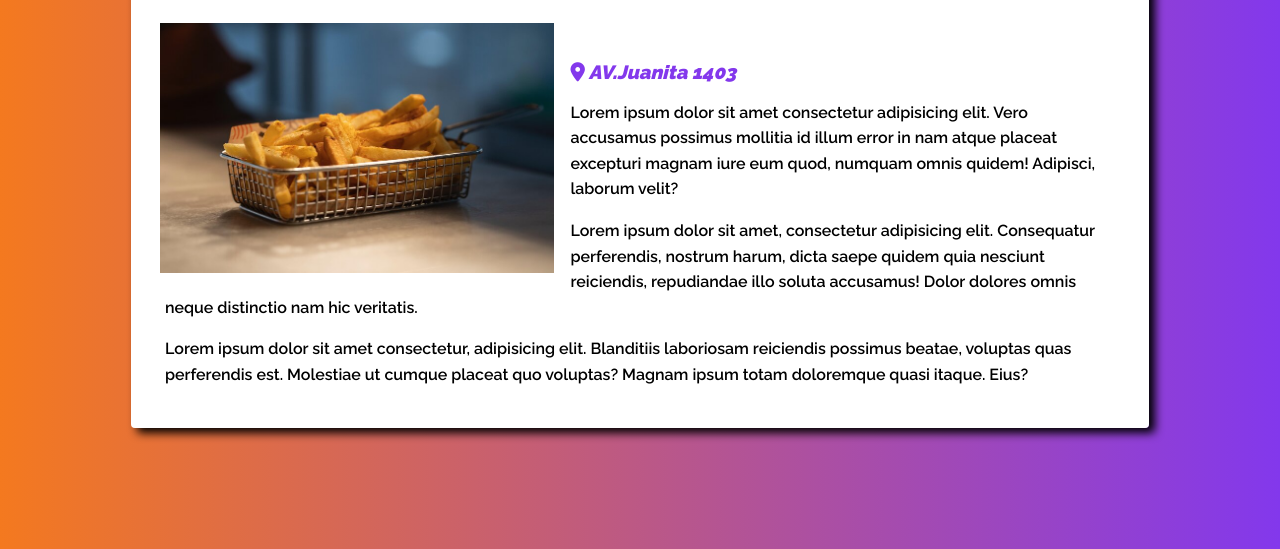
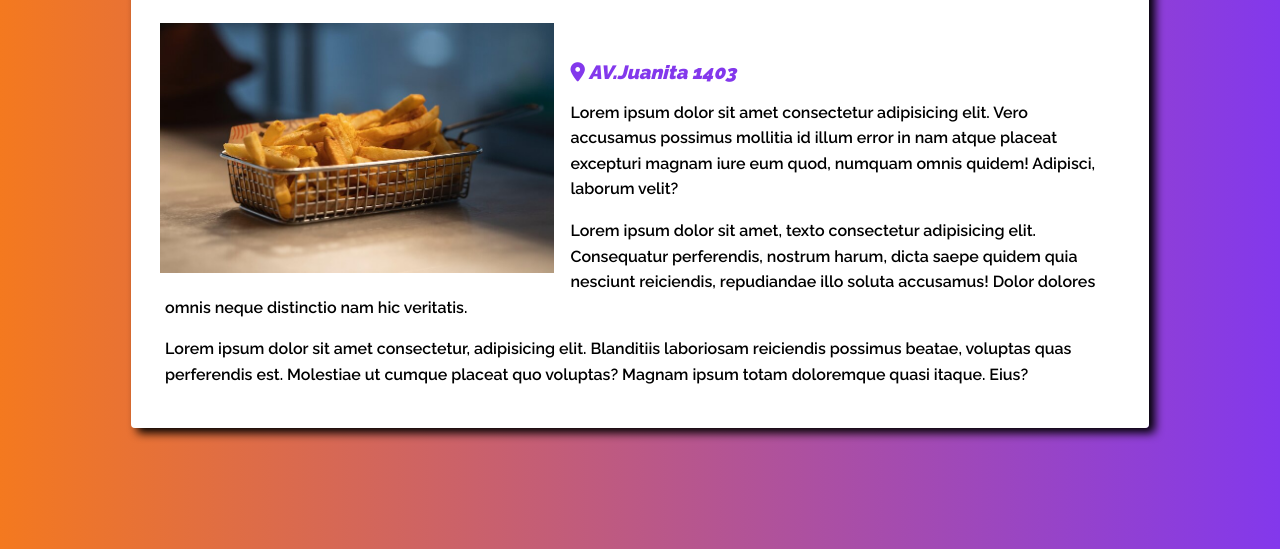
Before and after one commit to Voldeltiem/restorant-web-page, a plain HTML site: page boletines/locales/porsupollo.html in a window 1280 px wide. Shown: the part 251-800 px from the top of the page. Drawn offline with nearby package versions, Linux system fonts and the light colour scheme.

Commit message:
cambio de texto

```diff
--- a/boletines/locales/porsupollo.html
+++ b/boletines/locales/porsupollo.html
@@ -38,7 +38,7 @@
                         AV.Juanita 1403
                     </address>
                     <p class="paragraph">Lorem ipsum dolor sit amet consectetur adipisicing elit. Vero accusamus possimus mollitia id illum error in nam atque placeat excepturi magnam iure eum quod, numquam omnis quidem! Adipisci, laborum velit?</p>
-                    <p class="paragraph">Lorem ipsum dolor sit amet, consectetur adipisicing elit. Consequatur perferendis, nostrum harum, dicta saepe quidem quia nesciunt reiciendis, repudiandae illo soluta accusamus! Dolor dolores omnis neque distinctio nam hic veritatis.</p>
+                    <p class="paragraph">Lorem ipsum dolor sit amet, texto consectetur adipisicing elit. Consequatur perferendis, nostrum harum, dicta saepe quidem quia nesciunt reiciendis, repudiandae illo soluta accusamus! Dolor dolores omnis neque distinctio nam hic veritatis.</p>
                     <p class="paragraph">Lorem ipsum dolor sit amet consectetur, adipisicing elit. Blanditiis laboriosam reiciendis possimus beatae, voluptas quas perferendis est. Molestiae ut cumque placeat quo voluptas? Magnam ipsum totam doloremque quasi itaque. Eius?</p>
 
                 </div>
```
